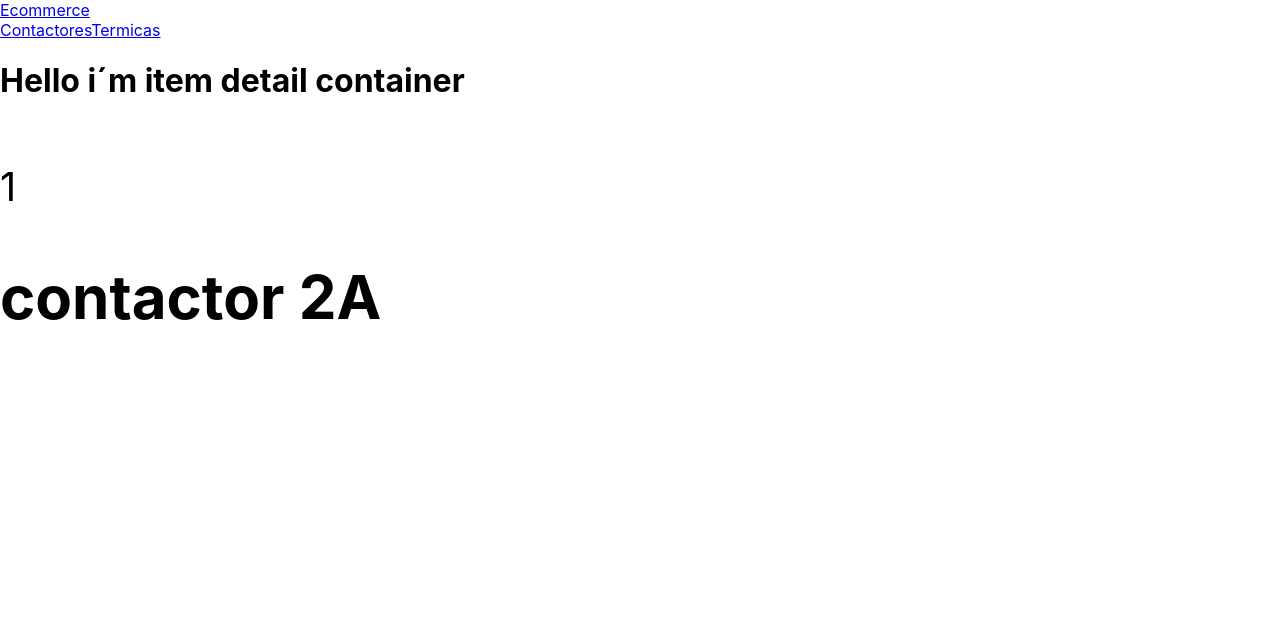
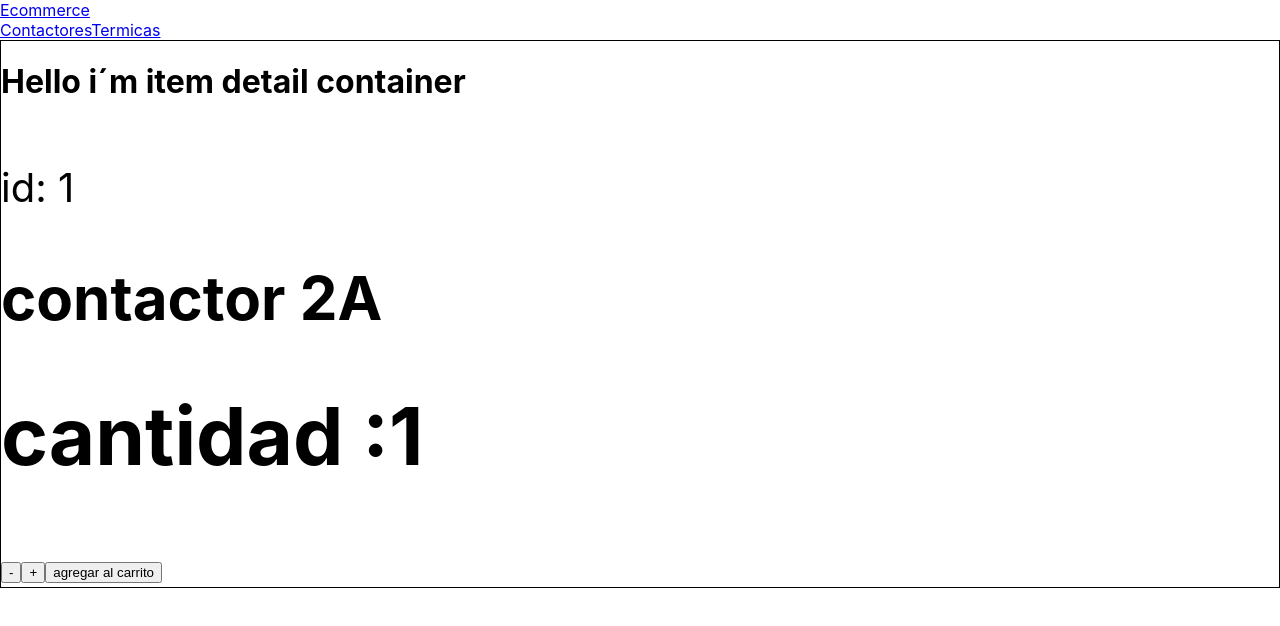
Before and after one commit to marianorigo18/2daPreEntregaRigo, a React (Create React App) app: page /item/1 in a window 1280 px wide. Shown: the top 626 px of the page. Built offline with nearby package versions, Linux system fonts and the light colour scheme.

Commit message:
fix commit

```diff
--- a/src/asyncMocks.js
+++ b/src/asyncMocks.js
@@ -10,7 +10,7 @@ const products = [
         id: "3",
         name: "contactor 3A",
         category: "contactores",
-        stock: 25,
+        stock: 21,
         description: "lorem ipsum tajuni jare ra ju"
     },
     {
@@ -24,7 +24,7 @@ const products = [
         id: "4",
         name: "termica 10A",
         category: "termicas",
-        stock: 25,
+        stock: 5,
         description: "lorem ipsum tajuni jare ra ju"
     }
 ]
--- /dev/null
+++ b/src/components/ItemCount/ItemCount.jsx
@@ -0,0 +1,22 @@
+import { useState } from "react"
+
+const ItemCount =({stock,initial, onAdd})=>{
+    const [count, setCount] = useState(initial)
+
+    const increment = () => {
+        if(count < stock) setCount(prev => prev + 1)
+    }
+    const decrement = () => {
+        if(count > 1) setCount(prev => prev - 1)
+    }
+
+    return(
+        <div>
+            <h1>cantidad :{count}</h1>
+            <button onClick={decrement}>-</button>
+            <button onClick={increment}>+</button>
+            <button onClick={()=> onAdd(count)}>agregar al carrito</button>
+        </div>
+    )
+}
+export default ItemCount
--- /dev/null
+++ b/src/components/ItemDetail/ItemDetail.jsx
@@ -0,0 +1,18 @@
+import ItemCount from "../ItemCount/ItemCount"
+
+
+const ItemDetail = ({id, name, stock}) =>{
+    const hundleOnAdd = (quatity) => {
+        console.log(quatity)
+    }
+
+    return(
+        <div style={{fontSize: "40px"}}>
+        <p>id: {id}</p>
+        <h2>{name}</h2>
+        <ItemCount stock={stock} initial={1} onAdd={hundleOnAdd}></ItemCount>
+        </div>
+    )
+}
+
+export default ItemDetail
--- a/src/components/ItemDetailContainer/ItemDetailContainer.jsx
+++ b/src/components/ItemDetailContainer/ItemDetailContainer.jsx
@@ -1,7 +1,7 @@
 import { useState, useEffect } from "react"
 import { getProductsById } from "../../asyncMocks"
 import { useParams } from "react-router-dom"
-
+import ItemDetail from "../ItemDetail/ItemDetail"
 const ItemDetailContainer = () => {
     const [ product, setProduct] = useState({})
     const [loading, setLoading] = useState(true)
@@ -24,12 +24,9 @@ const ItemDetailContainer = () => {
     }
 
     return(
-        <div style={{display: "flex", justifyContent: "center", flexDirection: "column"}}>
+        <div style={{display: "flex", justifyContent: "center", flexDirection: "column", border: "1px solid"}}>
             <h1>Hello i´m item detail container</h1>
-            <div style={{fontSize: "40px"}}>
-                <p>{product.id}</p>
-                <h2>{product.name}</h2>
-            </div>
+            <ItemDetail {...product}/>
         </div>
     )
 }
```
